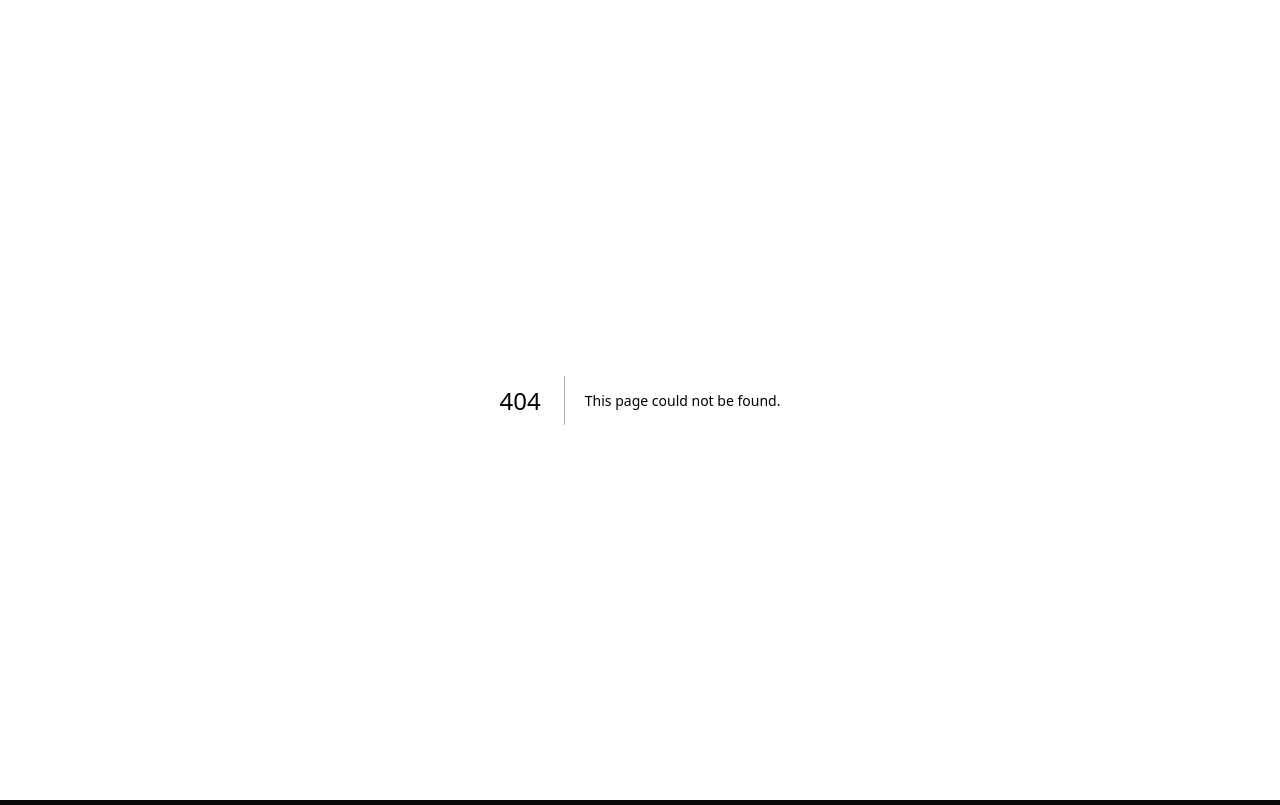
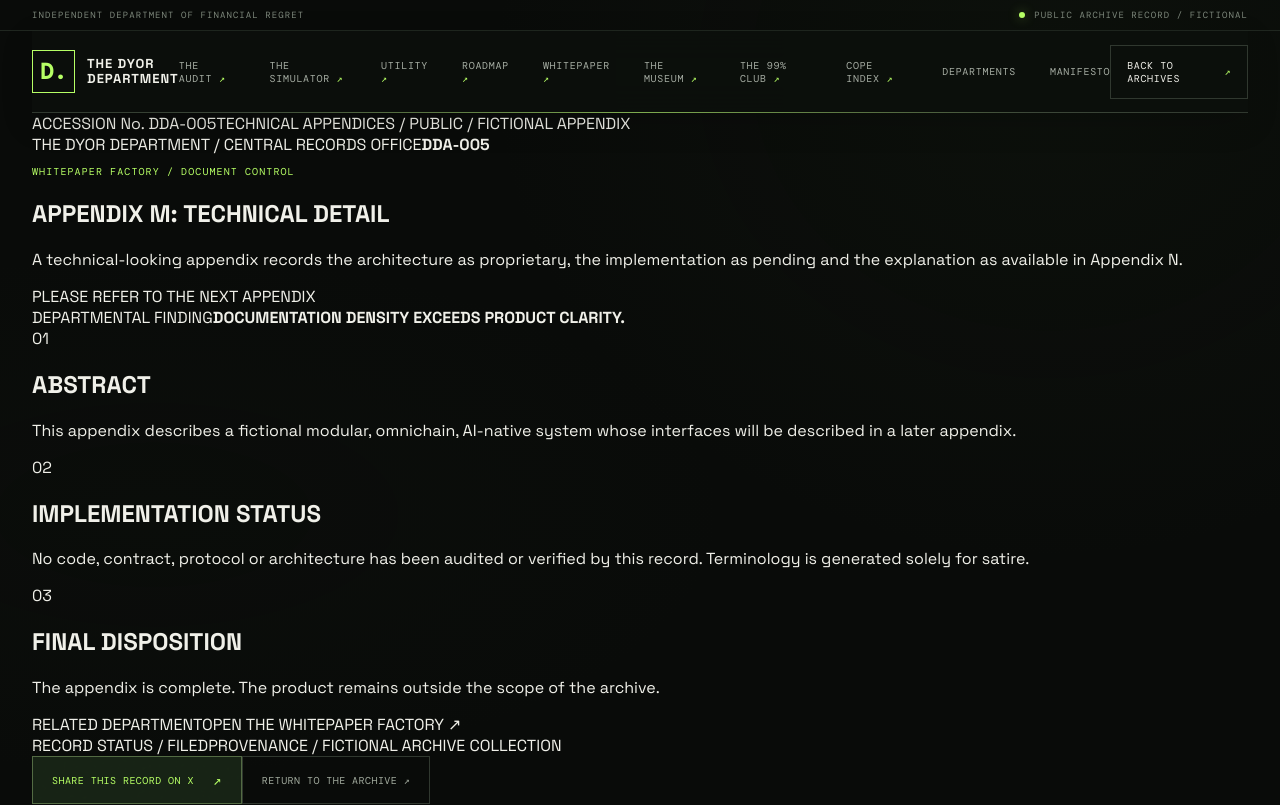
Before and after one commit to safherofficial/weird, a Next.js app: page /archives/records/appendix-m-technical-detail in a window 1280 px wide. Before the commit this address had no page. Shown: the top 805 px of the page. Built offline with nearby package versions, Linux system fonts and the light colour scheme.

Commit message:
feat(u13): add statically generated public archive record pages

```diff
--- /dev/null
+++ b/app/archives/records/[slug]/page.tsx
@@ -0,0 +1,122 @@
+import type { Metadata } from "next";
+import Link from "next/link";
+import { notFound } from "next/navigation";
+import DepartmentHeader from "../../../components/department-header";
+import DepartmentFooter from "../../../components/department-footer";
+import { archiveRecords, getArchiveRecord } from "../../archive-data";
+
+type ArchiveRecordPageProps = {
+  params: Promise<{ slug: string }>;
+};
+
+export function generateStaticParams() {
+  return archiveRecords.map((record) => ({ slug: record.slug }));
+}
+
+export async function generateMetadata({ params }: ArchiveRecordPageProps): Promise<Metadata> {
+  const { slug } = await params;
+  const record = getArchiveRecord(slug);
+  if (!record) {
+    return {
+      title: "Archive File Not Found",
+      robots: { index: false, follow: false },
+    };
+  }
+  const title = record.title + " | THE DEPARTMENT ARCHIVES";
+  const description = record.summary;
+  const route = "/archives/records/" + record.slug;
+  const image = route + "/opengraph-image";
+  return {
+    title,
+    description,
+    alternates: { canonical: route },
+    openGraph: {
+      title,
+      description,
+      type: "article",
+      images: [{ url: image, width: 1200, height: 630, alt: "Fictional Department archive record: " + record.title }],
+    },
+    twitter: {
+      card: "summary_large_image",
+      title,
+      description,
+      images: [image],
+    },
+  };
+}
+
+export default async function ArchiveRecordPage({ params }: ArchiveRecordPageProps) {
+  const { slug } = await params;
+  const record = getArchiveRecord(slug);
+  if (!record) notFound();
+
+  const route = "/archives/records/" + record.slug;
+  const xText = [
+    "THE DYOR DEPARTMENT ARCHIVES / " + record.accession,
+    record.title + ".",
+    record.finding,
+    "A fictional Department record. Filed for entertainment purposes.",
+  ].join(" ");
+  const xIntent = "https://twitter.com/intent/tweet?text=" + encodeURIComponent(xText) + "&url=" +
+    encodeURIComponent("https://weird-zeta.vercel.app" + route);
+
+  return (
+    <main className="audit-page archive-record-page" id="main-content">
+      <DepartmentHeader activeSection="archives" statusMessage="PUBLIC ARCHIVE RECORD / FICTIONAL" ctaHref="/archives" ctaLabel="BACK TO ARCHIVES" />
+
+      <article className="archive-record shell" id="content-start" tabIndex={-1}>
+        <div className="archive-record__meta">
+          <span>ACCESSION No. {record.accession}</span>
+          <span>{record.category} / {record.clearance}</span>
+        </div>
+
+        <div className="archive-record__document">
+          <div className="archive-record__document-head">
+            <span>THE DYOR DEPARTMENT / CENTRAL RECORDS OFFICE</span>
+            <strong>{record.accession}</strong>
+          </div>
+          <p className="eyebrow">{record.department}</p>
+          <h1>{record.title}</h1>
+          <p className="archive-record__summary">{record.summary}</p>
+          <div className="archive-record__stamp">{record.stamp}</div>
+
+          <div className="archive-record__finding">
+            <span>DEPARTMENTAL FINDING</span>
+            <strong>{record.finding}</strong>
+          </div>
+
+          {record.sections.map((section, index) => (
+            <section className="archive-record__section" key={section.heading}>
+              <div className="archive-record__section-number">{String(index + 1).padStart(2, "0")}</div>
+              <div>
+                <h2>{section.heading}</h2>
+                {section.paragraphs.map((paragraph) => <p key={paragraph}>{paragraph}</p>)}
+              </div>
+            </section>
+          ))}
+
+          <div className="archive-record__related">
+            <span>RELATED DEPARTMENT</span>
+            <Link href={record.relatedHref}>{record.relatedLabel} ↗</Link>
+          </div>
+          <div className="archive-record__footer">
+            <span>RECORD STATUS / FILED</span>
+            <span>PROVENANCE / FICTIONAL ARCHIVE COLLECTION</span>
+          </div>
+        </div>
+
+        <div className="archive-record__actions">
+          <a className="button button--x" href={xIntent} target="_blank" rel="noopener noreferrer">SHARE THIS RECORD ON X <span>↗</span></a>
+          <Link className="button button--quiet" href="/archives">RETURN TO THE ARCHIVE ↗</Link>
+        </div>
+
+        <p className="archive-record__disclaimer">
+          This is a fictional satirical record created for THE DYOR DEPARTMENT. It does not describe or accuse
+          a real person, company, project, token, market event or community. All provenance and contents are invented.
+        </p>
+      </article>
+
+      <DepartmentFooter message={["THE FILE HAS BEEN RETURNED TO THE REGISTER.", "NO REAL HISTORY WAS DISTURBED."]} />
+    </main>
+  );
+}
```
